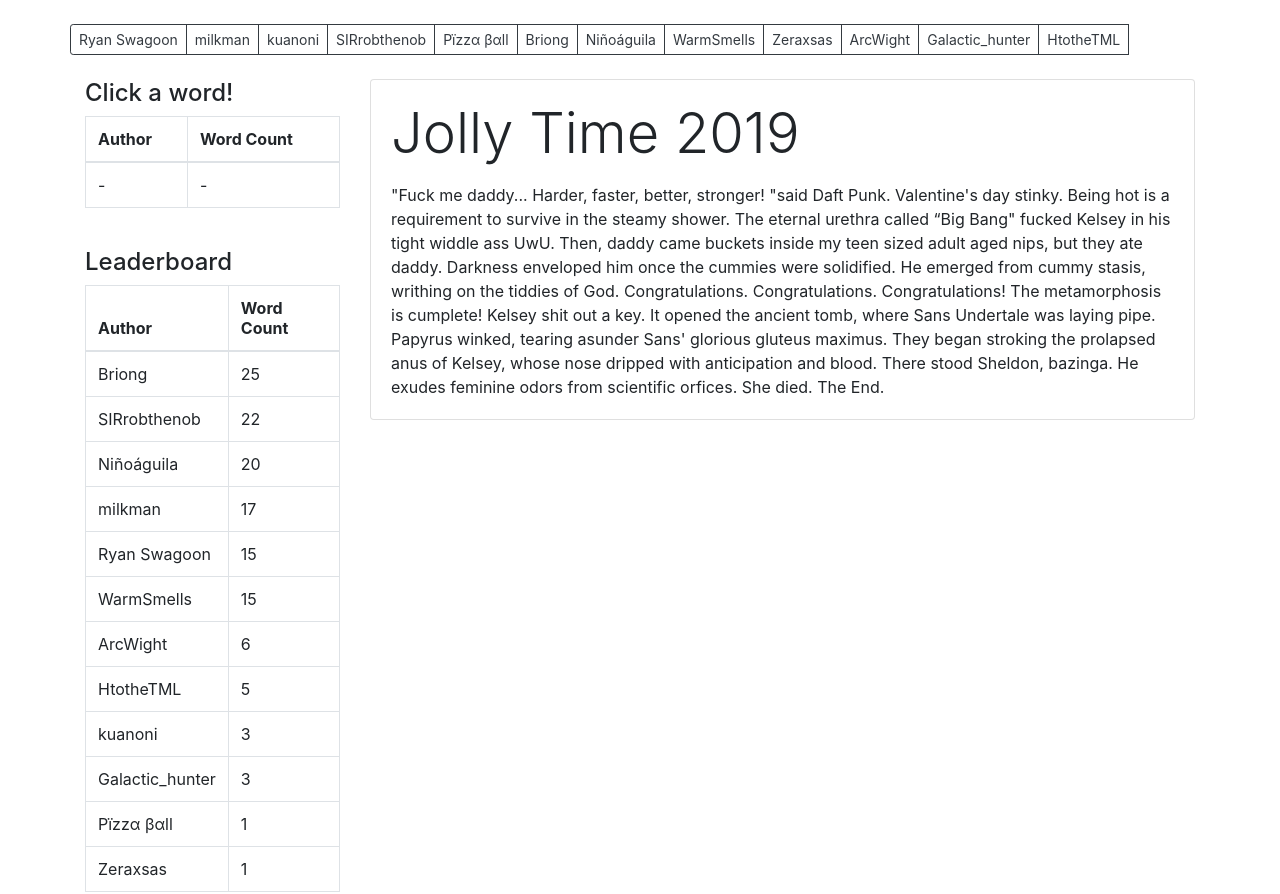
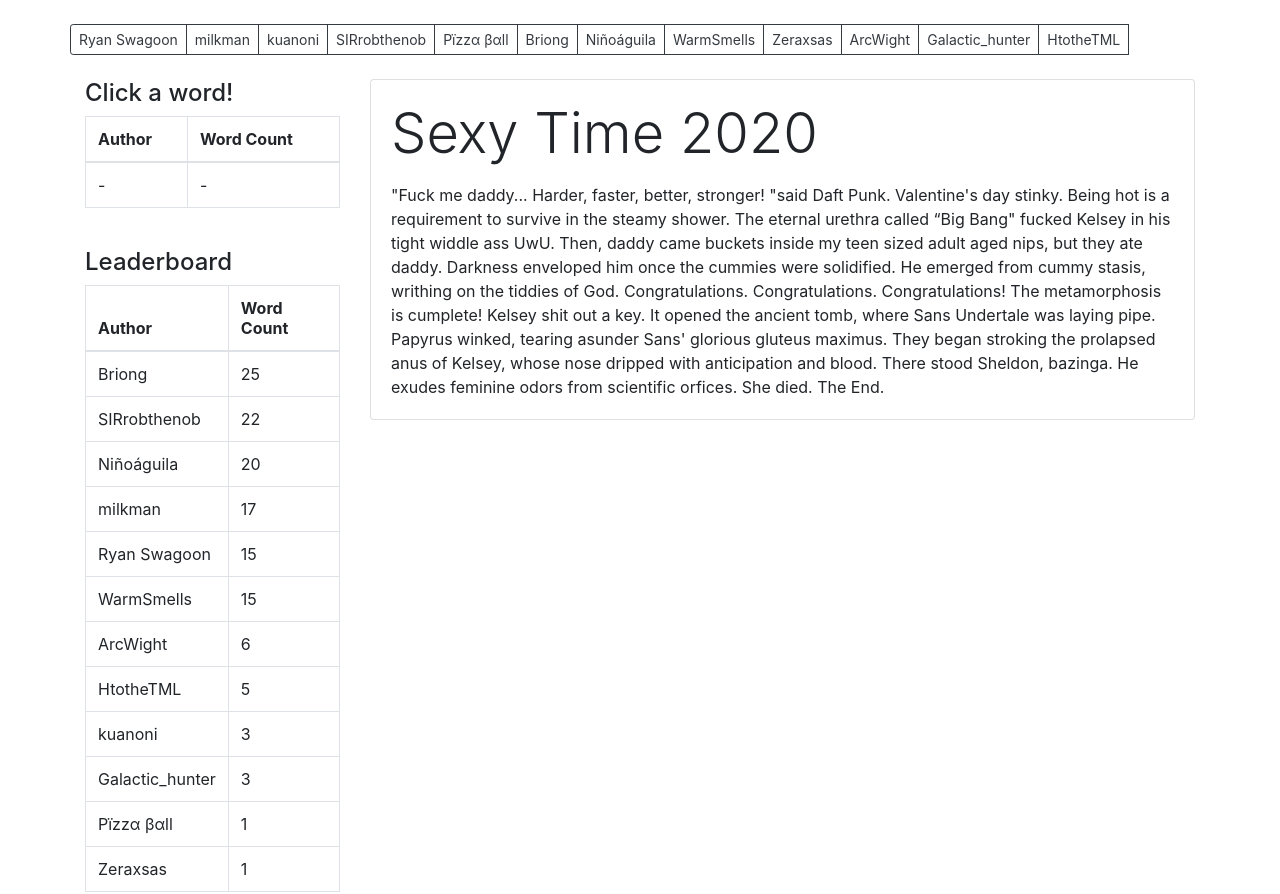
Before and after one commit to kuanoni/kuanoni.github.io, a plain HTML site: page Sexytime/index.html in a window 1280 px wide. Shown: the top 894 px of the page. Drawn offline with Linux system fonts and the light colour scheme.

Commit message:
fixed title

```diff
--- a/Sexytime/index.html
+++ b/Sexytime/index.html
@@ -58,7 +58,7 @@
         <div class="col-9">
             <div class="card">
                 <div class="card-body">
-                    <p class="display-4">Jolly Time 2019</p>
+                    <p class="display-4">Sexy Time 2020</p>
                     <div id="story-text">Loading story...</div>
                 </div>
             </div>
```
